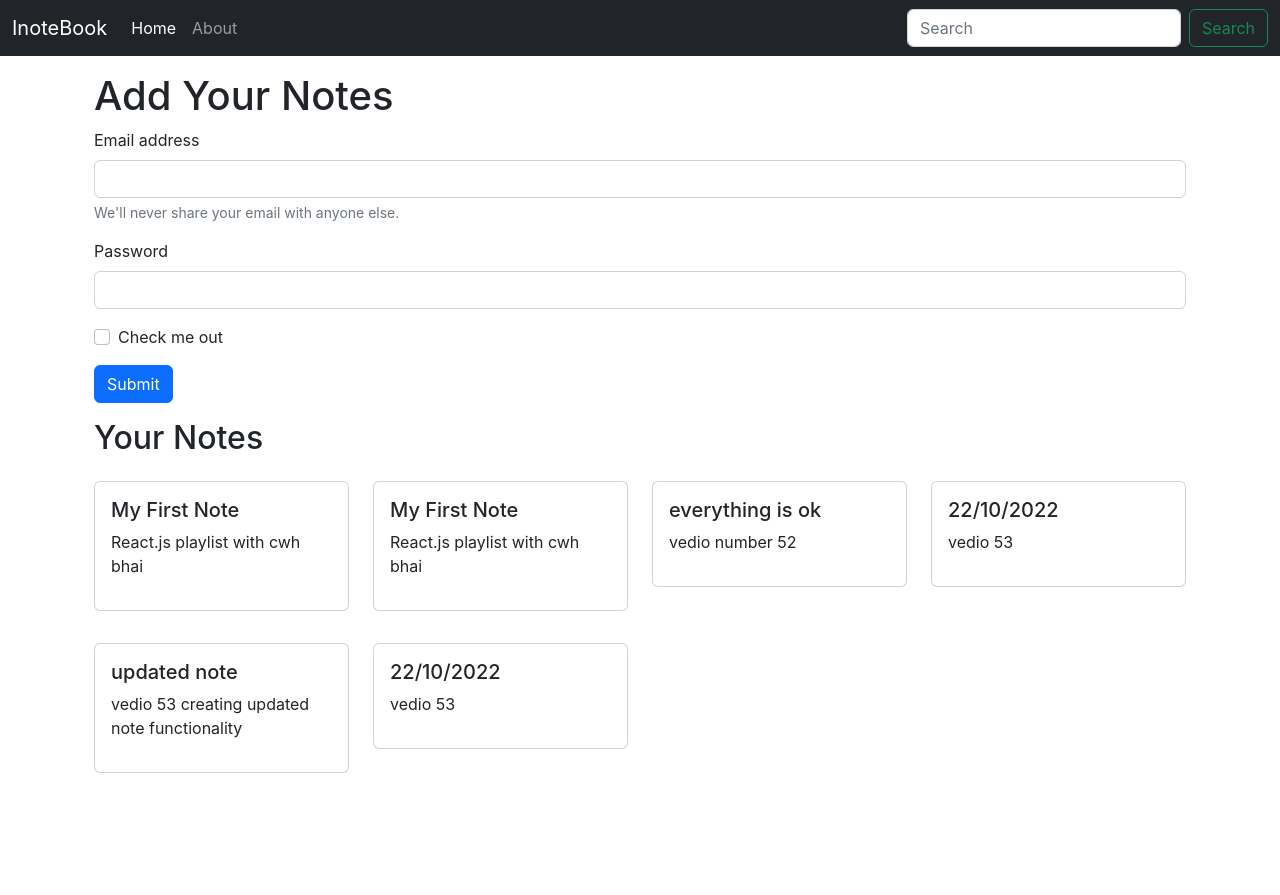
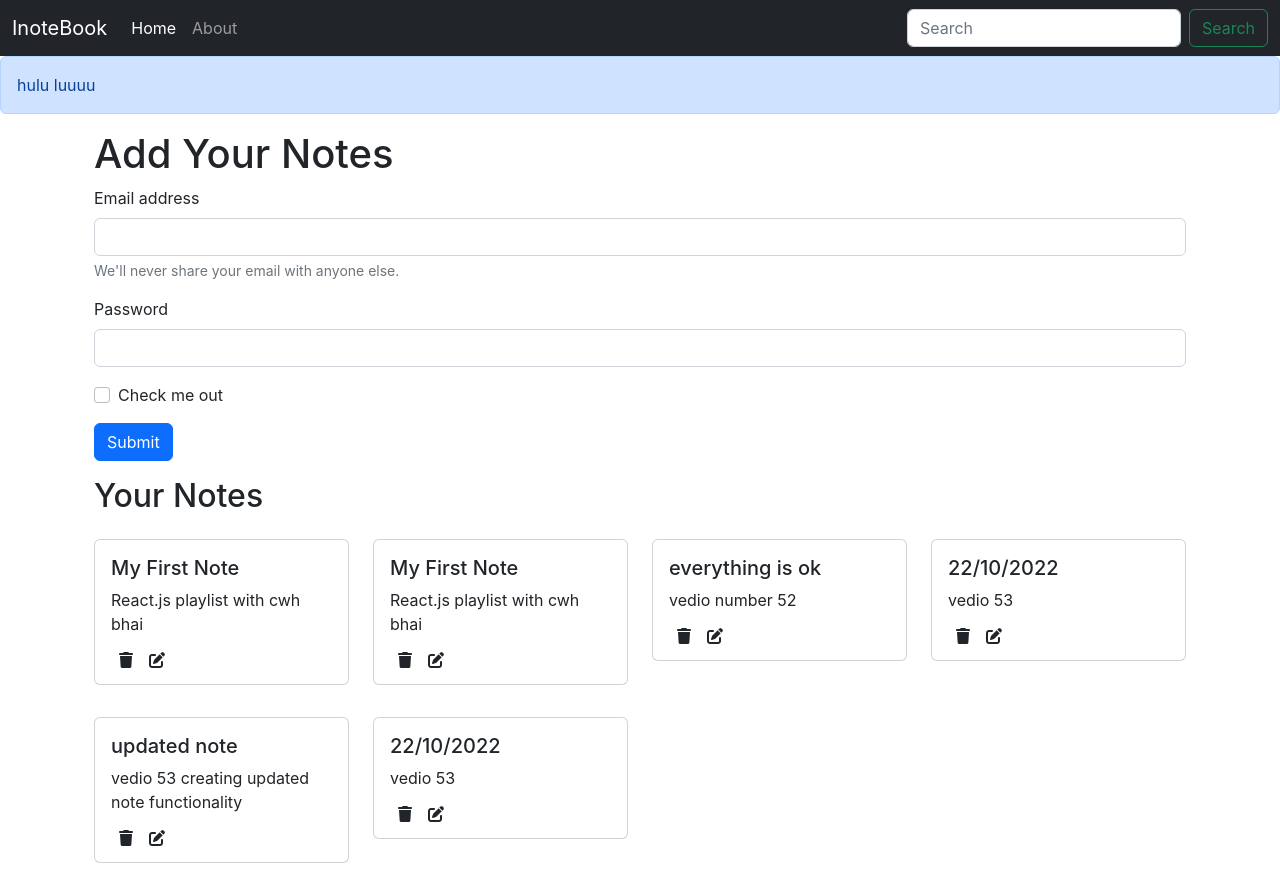
Before and after one commit to pranjal6314/inotebook, a React (Create React App) app: page / in a window 1280 px wide. Before the commit the page ends 805 px from the top, so only its background shows below. Built offline with nearby package versions, Linux system fonts and the light colour scheme.

Commit message:
Adding font awesome icons

```diff
--- a/public/index.html
+++ b/public/index.html
@@ -19,6 +19,7 @@
   <body>
     <noscript>You need to enable JavaScript to run this app.</noscript>
     <div id="root"></div>
+    <script src="https://kit.fontawesome.com/d68bc1c69a.js" crossorigin="anonymous"></script>
     <!--
       This HTML file is a template.
       If you open it directly in the browser, you will see an empty page.
--- a/src/App.css
+++ b/src/App.css
@@ -36,3 +36,7 @@
     transform: rotate(360deg);
   }
 }
+
+i{
+  cursor: pointer;
+}
--- a/src/App.js
+++ b/src/App.js
@@ -9,6 +9,9 @@ import Navbar from './Components/Navbar';
 import Home from './Components/Home';
 import About from './Components/About';
 import NoteState from './Context/notes/NoteState';
+import Alert from './Components/Alert';
+
+
 function App() {
   return (
     <>
@@ -16,6 +19,7 @@ function App() {
 
     <Router>
       <Navbar/>
+      <Alert message="hulu luuuu"/>
       <div className="container">
       <Routes>
           <Route path="/" element={<Home />} />
--- /dev/null
+++ b/src/Components/Alert.js
@@ -0,0 +1,13 @@
+import React from 'react'
+
+const Alert = (props) => {
+    return (
+        <div>
+            <div class="alert alert-primary" role="alert">
+                {props.message}
+            </div>
+        </div>
+    )
+}
+
+export default Alert
--- a/src/Components/NoteItem.js
+++ b/src/Components/NoteItem.js
@@ -4,12 +4,14 @@ const NoteItem = (props) => {
   return (
 
       <div className="col-md-3" >
-
         <div className="card-body card my-3">
             <h5 className="card-title">{props.note.title}</h5>
             <p className="card-text">{props.note.description}</p>
+            {/* {font awesome icons for edit and delete} */}
+            <div className="d-flex">
             <i className="fas fa-trash mx-2"></i>
             <i className="fas fa-edit mx-2"></i>
+            </div>
         </div>
       </div>
   )
```
